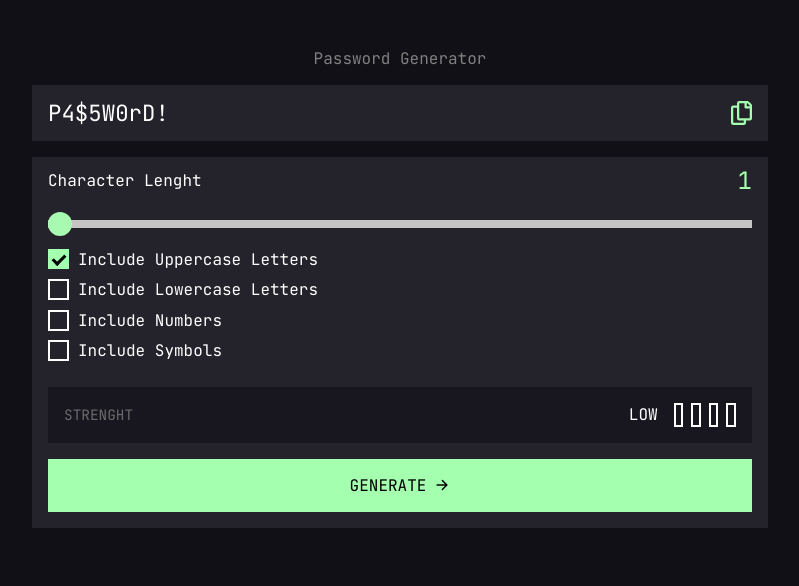
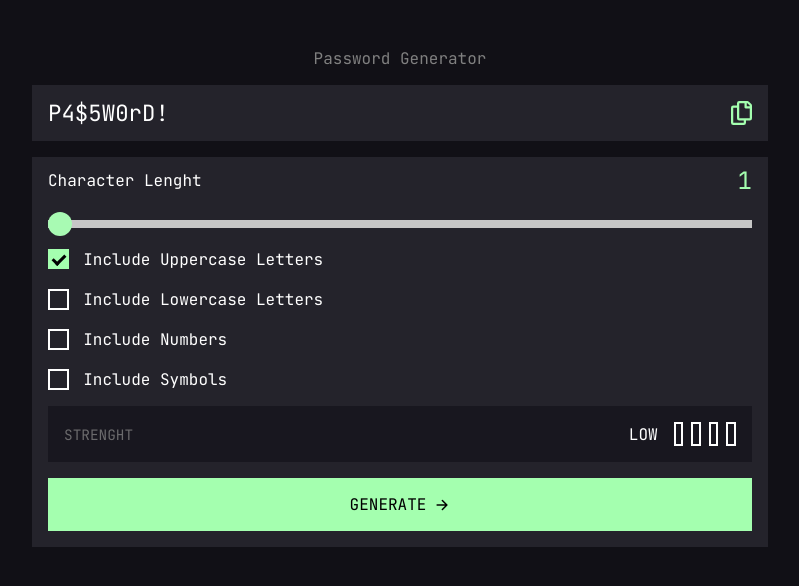
Before and after one commit to antoniosotopwr/password-generator-app-js, a website: page index.html in a window 1280 px wide. Shown: the whole page, without its empty margins (240-1039 px from the left). Drawn offline with nearby package versions, Linux system fonts and the light colour scheme.

Commit message:
added a gap between in checkboxes row and in the label

```diff
--- a/scss/base/_base.scss
+++ b/scss/base/_base.scss
@@ -129,23 +129,29 @@ body {
   }
   //checkbox section
   &__checkboxes {
+    display: grid;
+    grid-template-columns: 1fr;
+    gap: 1.2rem;
     padding: 0.5rem 1rem;
+    align-items: center;
+    justify-content: center;
   }
 
   .checkboxContainer {
     display: block;
     position: relative;
-    // padding-left: 35px;
-    // margin-bottom: 12px;
-    padding-left: 1.875rem;
-    margin-bottom: 0.6rem;
     cursor: pointer;
-    // font-size: 22px;
+    padding-left: 2.2rem;
     font-size: 1rem;
     -webkit-user-select: none;
     -moz-user-select: none;
     -ms-user-select: none;
     user-select: none;
+    // padding-left: 35px;
+    // margin-bottom: 12px;
+    // padding-left: 1.875rem;
+    // margin-bottom: 0.6rem;
+    // font-size: 22px;
   }
 
   /* Hide the browser's default checkbox */
--- a/scss/main.scss
+++ b/scss/main.scss
@@ -1 +1,2 @@
 @use '../scss/base/base';
+@use '../scss/base/queries';
```
Also changed, not shown: css/styles.css, scss/base/_queries.scss (added), 1 other file.
